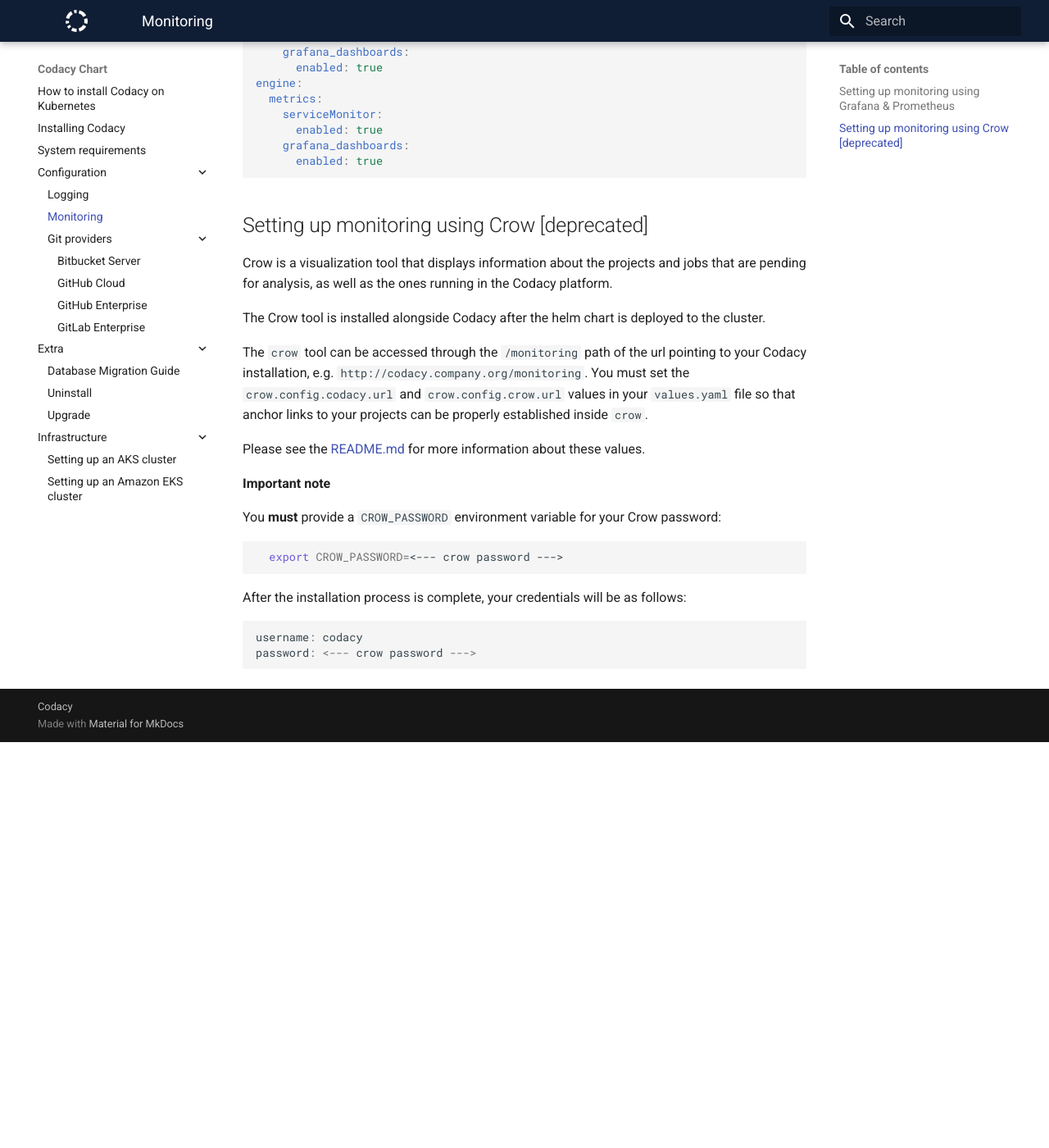
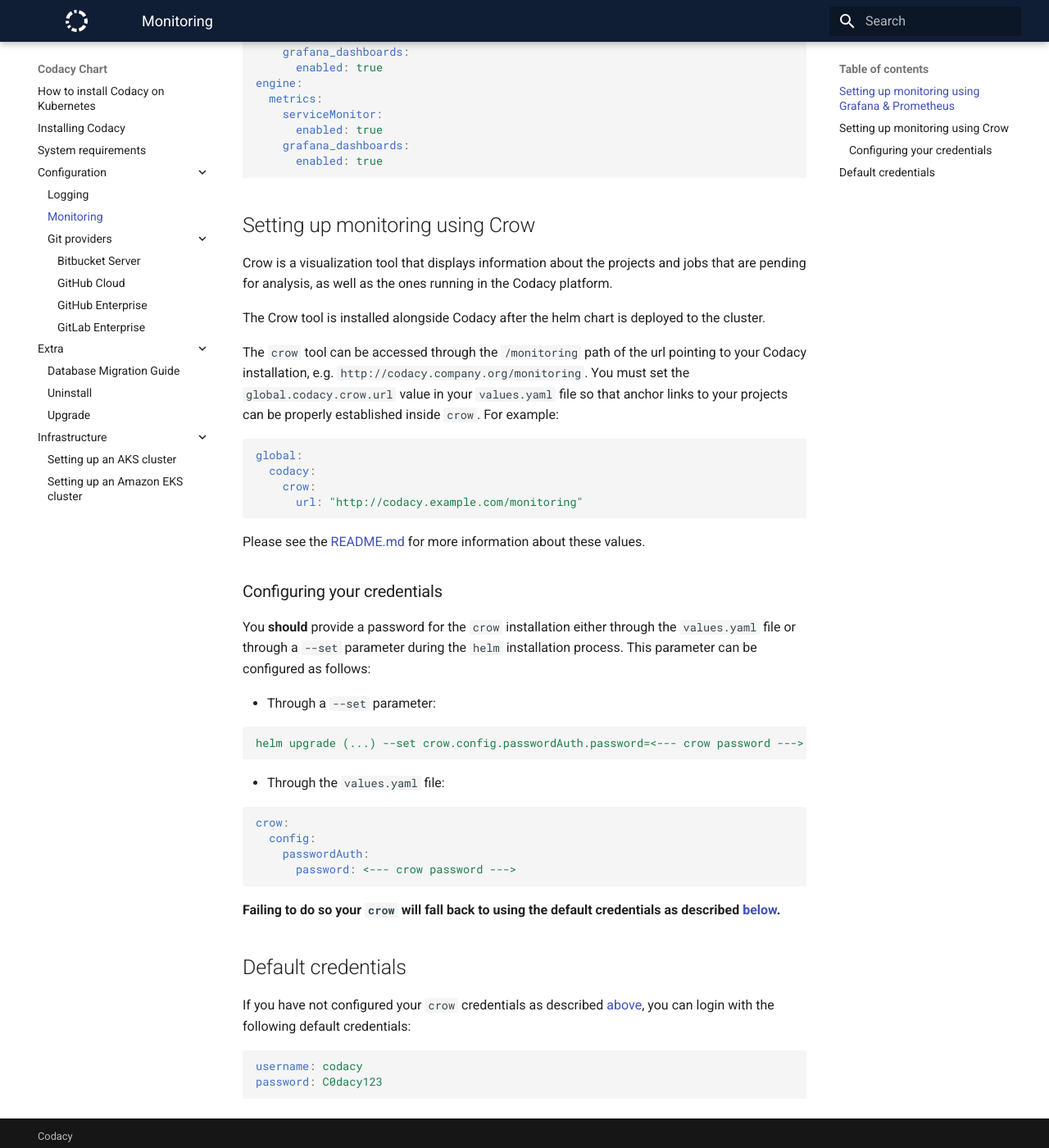
Before and after one commit to codacy/chart, an MkDocs documentation site: the page built from docs/configuration/monitoring.md, in a window 1280 px wide and 1400 px high, scrolled down 945 px. Shown: the whole window at 82% size. Built offline with MkDocs 1.6.1 and Material for MkDocs 9.7.7, drawn with Linux system fonts in a browser that asks for light colours; before the commit the page ends 1850 px from its top, so only the background shows below that.

Commit message:
refactor: update monitoring.md

````diff
--- a/docs/configuration/monitoring.md
+++ b/docs/configuration/monitoring.md
@@ -52,26 +52,51 @@
       enabled: true
 ```
 
-## Setting up monitoring using Crow [deprecated]
+## Setting up monitoring using Crow
 
 Crow is a visualization tool that displays information about the projects and jobs that are pending for analysis, as well as the ones running in the Codacy platform.
 
 The Crow tool is installed alongside Codacy after the helm chart is deployed to the cluster.
 
 The `crow` tool can be accessed through the `/monitoring` path of the url pointing to your Codacy installation, e.g. `http://codacy.company.org/monitoring`.
-You must set the `crow.config.codacy.url` and `crow.config.crow.url` values in your `values.yaml` file so that anchor links to your projects can be properly established inside `crow`.
+You must set the `global.codacy.crow.url` value in your `values.yaml` file so that anchor links to your projects can be properly established inside `crow`.
+For example:
+
+```yaml
+global:
+  codacy:
+    crow:
+      url: "http://codacy.example.com/monitoring"
+```
 
 Please see the [README.md](../../README.md) for more information about these values.
 
-**Important note**
+### Configuring your credentials
 
-You **must** provide a `CROW_PASSWORD` environment variable for your Crow password:
+You **should** provide a password for the `crow` installation either through the `values.yaml` file or through a `--set` parameter during the `helm` installation process. This parameter can be configured as follows:
 
-```bash
-  export CROW_PASSWORD=<--- crow password --->
+* Through a `--set` parameter:
+
+  ```yaml
+  helm upgrade (...) --set crow.config.passwordAuth.password=<--- crow password --->
+  ```
+
+* Through the `values.yaml` file:
+
+  ```yaml
+  crow:
+    config:
+      passwordAuth:
+        password: <--- crow password --->
+  ```
+
+**Failing to do so your `crow` will fall back to using the default credentials as described [below](##Default-credentials).**
+
+## Default credentials
+
+If you have not configured your `crow` credentials as described [above](###Configuring-your-credentials), you can login with the following default credentials:
+
+```yaml
+username: codacy
+password: C0dacy123
 ```
-
-After the installation process is complete, your credentials will be as follows:
-
-    username: codacy
-    password: <--- crow password --->
````
Also changed, not shown: README.md (+1 -1 lines).
